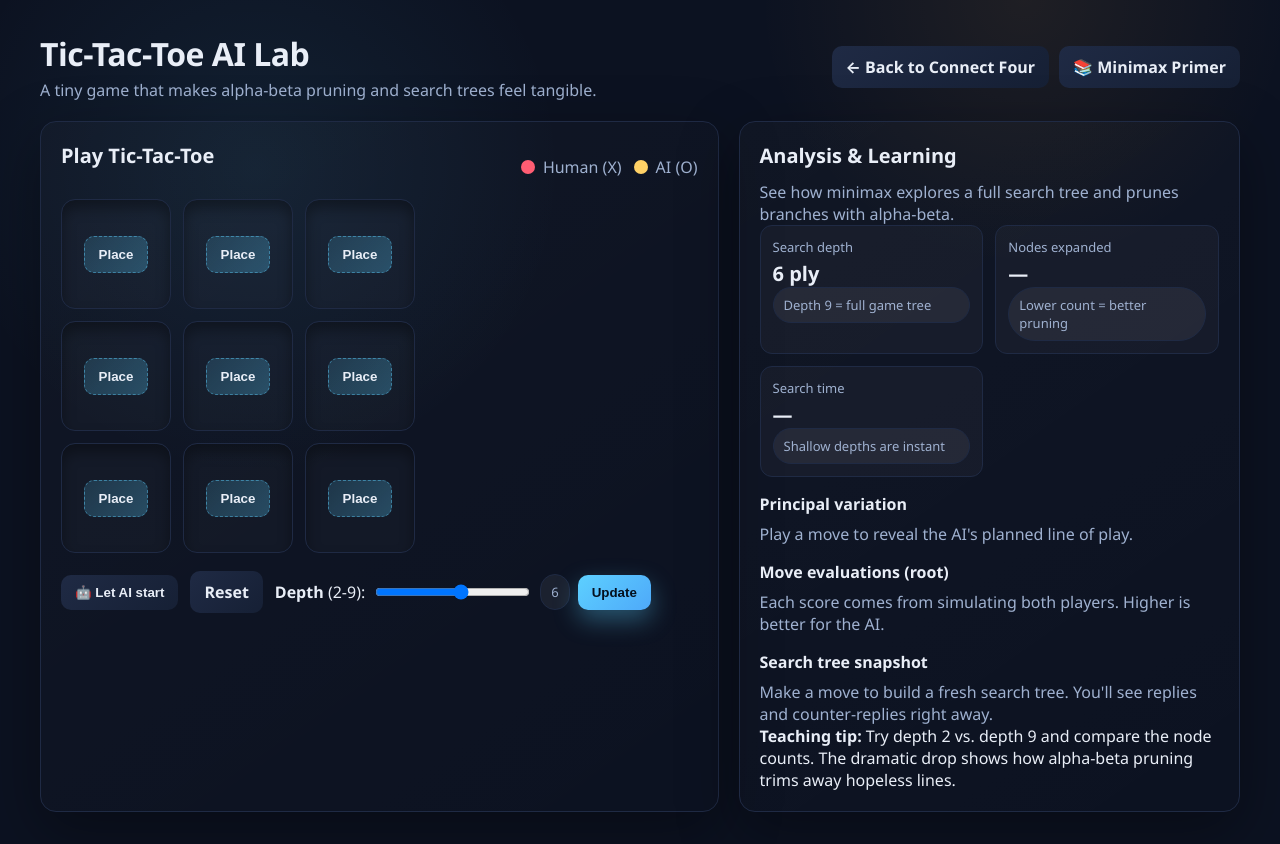
After one commit to omaralmansoori/connectfour, a Flask app: page /tictactoe in a window 1280 px wide. The commit adds this page. Run offline with Flask 2, Linux system fonts and the light colour scheme.

Commit message:
Add Tic-Tac-Toe minimax lab

```diff
--- a/connectfour/app.py
+++ b/connectfour/app.py
@@ -9,6 +9,7 @@ from flask import Flask, redirect, render_template, request, url_for
 from .ai import MinimaxAI, SearchDiagnostics
 from .board import Board, Player
 from .config import GameConfig
+from .tictactoe import TicTacToeBoard, evaluate_tictactoe
 
 logger = logging.getLogger(__name__)
 
@@ -27,6 +28,11 @@ def create_app(config: Optional[GameConfig] = None) -> Flask:
     app.config["ai"] = MinimaxAI(depth=cfg.ai_depth)
     app.config["last_diagnostics"] = None
     app.config["last_ai_move"] = None
+    app.config["ttt_board"] = TicTacToeBoard()
+    app.config["ttt_ai_depth"] = 6
+    app.config["ttt_ai"] = MinimaxAI(depth=6, evaluator=evaluate_tictactoe)
+    app.config["ttt_diagnostics"] = None
+    app.config["ttt_last_ai_move"] = None
 
     @app.route("/")
     def root() -> str:
@@ -143,6 +149,105 @@ def create_app(config: Optional[GameConfig] = None) -> Flask:
     def learn():
         return render_template("learn.html")
 
+    @app.route("/tictactoe", methods=["GET", "POST"])
+    def tictactoe():
+        board: TicTacToeBoard = app.config["ttt_board"]
+        ai: MinimaxAI = app.config["ttt_ai"]
+        last_diag: Optional[SearchDiagnostics] = app.config.get("ttt_diagnostics")
+
+        over, winner = board.game_over()
+        message = "Draw!" if over and winner is None else f"{winner.name} wins!" if winner else ""
+
+        if request.method == "POST":
+            action = request.form.get("action", "move")
+
+            if action == "set_depth":
+                try:
+                    new_depth = int(request.form.get("depth", ai.depth))
+                except ValueError:
+                    message = "Depth must be a number between 2 and 9"
+                else:
+                    new_depth = max(2, min(9, new_depth))
+                    app.config["ttt_ai_depth"] = new_depth
+                    app.config["ttt_ai"] = MinimaxAI(depth=new_depth, evaluator=evaluate_tictactoe)
+                    ai = app.config["ttt_ai"]
+                    app.config["ttt_diagnostics"] = None
+                    message = "Updated Tic-Tac-Toe depth. Max depth explores the full game tree."
+            elif action == "ai_start":
+                if not board.is_empty():
+                    message = "Game already in progress"
+                else:
+                    move, diagnostics = ai.choose_move(board, Player.AI)
+                    result_ai = board.drop_piece(move, Player.AI)
+                    if result_ai:
+                        app.config["ttt_last_ai_move"] = (result_ai.row, result_ai.col)
+                    app.config["ttt_diagnostics"] = diagnostics
+                    last_diag = diagnostics
+                    logger.info(
+                        "TicTacToe AI start move",
+                        extra={
+                            "move": move,
+                            "duration_s": diagnostics.duration_s,
+                            "depth": diagnostics.search_depth,
+                            "nodes": diagnostics.nodes_expanded,
+                        },
+                    )
+                    over, winner = board.game_over()
+                    if over:
+                        message = "Draw!" if winner is None else f"{winner.name} wins!"
+            elif not over:
+                try:
+                    move = int(request.form.get("move", ""))
+                except ValueError:
+                    message = "Invalid move"
+                else:
+                    result = board.drop_piece(move, Player.HUMAN)
+                    if result is None:
+                        message = "Cell already taken."
+                    else:
+                        app.config["ttt_last_ai_move"] = None
+                        over, winner = board.game_over()
+                        if not over:
+                            ai_move, diagnostics = ai.choose_move(board, Player.AI)
+                            result_ai = board.drop_piece(ai_move, Player.AI)
+                            if result_ai:
+                                app.config["ttt_last_ai_move"] = (result_ai.row, result_ai.col)
+                            app.config["ttt_diagnostics"] = diagnostics
+                            last_diag = diagnostics
+                            logger.info(
+                                "TicTacToe AI move",
+                                extra={
+                                    "move": ai_move,
+                                    "duration_s": diagnostics.duration_s,
+                                    "depth": diagnostics.search_depth,
+                                    "nodes": diagnostics.nodes_expanded,
+                                },
+                            )
+                            over, winner = board.game_over()
+                        else:
+                            app.config["ttt_diagnostics"] = None
+                        if over:
+                            message = "Draw!" if winner is None else f"{winner.name} wins!"
+
+        return render_template(
+            "tictactoe.html",
+            board=board.grid,
+            message=message,
+            game_over=over,
+            last_diag=last_diag,
+            ai_depth=app.config["ttt_ai_depth"],
+            last_ai_move=app.config.get("ttt_last_ai_move"),
+            size=board.rows,
+        )
+
+    @app.route("/tictactoe/reset")
+    def tictactoe_reset():
+        board: TicTacToeBoard = app.config["ttt_board"]
+        board.reset()
+        app.config["ttt_diagnostics"] = None
+        app.config["ttt_last_ai_move"] = None
+        return redirect(url_for("tictactoe"))
+
     @app.route("/reset")
     def reset():
         board: Board = app.config["board"]
--- a/connectfour/static/style.css
+++ b/connectfour/static/style.css
@@ -400,6 +400,97 @@ select, input[type=number], input[type=range] {
   gap: 10px;
 }
 
+/* Tic-Tac-Toe lab styles */
+.nav-buttons {
+  display: flex;
+  gap: 10px;
+  flex-wrap: wrap;
+}
+
+.ttt-grid {
+  display: grid;
+  grid-template-columns: repeat(3, 110px);
+  gap: 12px;
+  margin: 18px 0;
+}
+
+.ttt-cell {
+  height: 110px;
+  border-radius: 14px;
+  border: 1px solid var(--panel-border);
+  background: rgba(255,255,255,0.02);
+  display: grid;
+  place-items: center;
+  box-shadow: inset 0 8px 14px rgba(0,0,0,0.35);
+}
+
+.ttt-cell.last-move {
+  box-shadow: inset 0 8px 14px rgba(0,0,0,0.35), 0 0 14px rgba(255, 209, 102, 0.75);
+}
+
+.ttt-token {
+  font-size: 42px;
+  font-weight: 800;
+  color: var(--muted);
+}
+
+.ttt-token.human { color: var(--human); }
+.ttt-token.ai { color: var(--ai); }
+
+.ttt-move {
+  background: linear-gradient(135deg, rgba(93,208,255,0.16), rgba(93,208,255,0.28));
+  border: 1px dashed rgba(93,208,255,0.45);
+  color: var(--text);
+  padding: 10px 14px;
+  border-radius: 10px;
+  cursor: pointer;
+  font-weight: 700;
+}
+
+.depth-inline {
+  display: inline-flex;
+  align-items: center;
+  gap: 8px;
+  flex-wrap: wrap;
+}
+
+.list {
+  margin: 0;
+  padding-left: 18px;
+  color: var(--text);
+}
+
+.tree {
+  display: flex;
+  flex-direction: column;
+  gap: 10px;
+}
+
+.tree-node {
+  padding: 10px;
+  border-radius: 10px;
+  background: rgba(255,255,255,0.03);
+  border: 1px solid var(--panel-border);
+}
+
+.tree-node.depth {
+  background: rgba(255,179,71,0.05);
+  border-color: rgba(255,179,71,0.3);
+}
+
+.tree-label {
+  color: var(--text);
+  font-weight: 600;
+  font-size: 14px;
+}
+
+.tree-children {
+  margin-top: 8px;
+  display: grid;
+  grid-template-columns: repeat(auto-fit, minmax(220px, 1fr));
+  gap: 8px;
+}
+
 .legend-box {
   width: 24px;
   height: 24px;
--- a/connectfour/templates/learn.html
+++ b/connectfour/templates/learn.html
@@ -118,6 +118,7 @@
     <div class="nav-buttons">
       <a href="{{ url_for('play') }}" class="btn secondary">← Back to Game</a>
       <a href="{{ url_for('analysis') }}" class="btn secondary">🔍 View AI Analysis</a>
+      <a href="{{ url_for('tictactoe') }}" class="btn secondary">❌⭕ Explore Tic-Tac-Toe</a>
     </div>
 
     <div class="concept-section">
--- a/connectfour/templates/play.html
+++ b/connectfour/templates/play.html
@@ -56,6 +56,7 @@
           </form>
           <a href="{{ url_for('reset') }}" class="btn secondary">Reset</a>
           <a href="{{ url_for('analysis') }}" class="btn secondary">🔍 AI Analysis</a>
+          <a href="{{ url_for('tictactoe') }}" class="btn secondary">❌⭕ Tic-Tac-Toe Lab</a>
           <a href="{{ url_for('learn') }}" class="btn secondary">📚 Learn Minimax</a>
         </div>
         {% if game_over %}
--- /dev/null
+++ b/connectfour/templates/tictactoe.html
@@ -0,0 +1,165 @@
+<!doctype html>
+<html lang="en">
+<head>
+  <meta charset="utf-8" />
+  <meta name="viewport" content="width=device-width, initial-scale=1" />
+  <title>Tic-Tac-Toe AI Lab</title>
+  <link rel="stylesheet" href="{{ url_for('static', filename='style.css') }}" />
+</head>
+<body>
+  <div class="page">
+    <div class="top-bar">
+      <div>
+        <h1>Tic-Tac-Toe AI Lab</h1>
+        <p class="subtitle">A tiny game that makes alpha-beta pruning and search trees feel tangible.</p>
+      </div>
+      <div class="nav-buttons">
+        <a href="{{ url_for('play') }}" class="btn secondary">← Back to Connect Four</a>
+        <a href="{{ url_for('learn') }}" class="btn secondary">📚 Minimax Primer</a>
+      </div>
+    </div>
+
+    {% if message %}
+      <div class="status{% if game_over %} warning{% endif %}">{{ message }}</div>
+    {% endif %}
+
+    <div class="layout">
+      <div class="panel">
+        <div style="display:flex;justify-content:space-between;align-items:center;gap:12px;">
+          <h2>Play Tic-Tac-Toe</h2>
+          <div class="legend">
+            <span><span class="token" style="background:var(--human)"></span>Human (X)</span>
+            <span><span class="token" style="background:var(--ai)"></span>AI (O)</span>
+          </div>
+        </div>
+
+        <div class="ttt-grid">
+          {% for r in range(size) %}
+            {% for c in range(size) %}
+              {% set val = board[r][c] %}
+              {% set idx = r * size + c %}
+              {% set token = 'X' if val == 1 else 'O' if val == 2 else '·' %}
+              {% set cls = 'human' if val == 1 else 'ai' if val == 2 else '' %}
+              {% set highlight = '' %}
+              {% if last_ai_move and last_ai_move[0] == r and last_ai_move[1] == c %}
+                {% set highlight = ' last-move' %}
+              {% endif %}
+              <div class="ttt-cell{{ highlight }}">
+                {% if val == 0 and not game_over %}
+                  <form method="post">
+                    <input type="hidden" name="action" value="move" />
+                    <input type="hidden" name="move" value="{{ idx }}" />
+                    <button class="ttt-move" type="submit">Place</button>
+                  </form>
+                {% else %}
+                  <span class="ttt-token {{ cls }}">{{ token }}</span>
+                {% endif %}
+              </div>
+            {% endfor %}
+          {% endfor %}
+        </div>
+
+        <div class="controls">
+          <form method="post" style="display:inline;">
+            <input type="hidden" name="action" value="ai_start" />
+            <button class="btn secondary" type="submit">🤖 Let AI start</button>
+          </form>
+          <a href="{{ url_for('tictactoe_reset') }}" class="btn secondary">Reset</a>
+          <form method="post" class="depth-inline">
+            <input type="hidden" name="action" value="set_depth" />
+            <label for="depth"><strong>Depth</strong> (2-9):</label>
+            <input type="range" id="depth" name="depth" min="2" max="9" value="{{ ai_depth }}" oninput="depthValue.innerText=this.value" />
+            <span id="depthValue" class="pill">{{ ai_depth }}</span>
+            <button class="btn" type="submit">Update</button>
+          </form>
+        </div>
+
+        {% if game_over %}
+          <div class="status warning">Game over. Reset to replay or let the AI start a new tree.</div>
+        {% endif %}
+      </div>
+
+      <div class="panel">
+        <h2>Analysis & Learning</h2>
+        <p class="subtitle">See how minimax explores a full search tree and prunes branches with alpha-beta.</p>
+
+        <div class="insight-grid" style="margin-bottom:12px;">
+          <div class="stat">
+            <div class="label">Search depth</div>
+            <div class="value">{{ ai_depth }} ply</div>
+            <div class="pill">Depth 9 = full game tree</div>
+          </div>
+          <div class="stat">
+            <div class="label">Nodes expanded</div>
+            <div class="value">{{ last_diag.nodes_expanded if last_diag else '—' }}</div>
+            <div class="pill">Lower count = better pruning</div>
+          </div>
+          <div class="stat">
+            <div class="label">Search time</div>
+            <div class="value">{% if last_diag %}{{ '%.4f'|format(last_diag.duration_s) }}s{% else %}—{% endif %}</div>
+            <div class="pill">Shallow depths are instant</div>
+          </div>
+        </div>
+
+        <div class="concept-section">
+          <h3>Principal variation</h3>
+          {% if last_diag and last_diag.principal_variation %}
+            <div class="pv">
+              {% for step in last_diag.principal_variation %}
+                <span class="step">({{ (step // size) + 1 }}, {{ (step % size) + 1 }})</span>
+              {% endfor %}
+            </div>
+            <p class="subtitle">The sequence above is the AI's best line assuming perfect play.</p>
+          {% else %}
+            <p class="subtitle">Play a move to reveal the AI's planned line of play.</p>
+          {% endif %}
+        </div>
+
+        <div class="concept-section">
+          <h3>Move evaluations (root)</h3>
+          {% if last_diag and last_diag.evaluated_moves %}
+            <ul class="list">
+              {% for ev in last_diag.evaluated_moves %}
+                <li>Cell ({{ (ev.column // size) + 1 }}, {{ (ev.column % size) + 1 }}): <strong>{{ ev.score }}</strong></li>
+              {% endfor %}
+            </ul>
+          {% else %}
+            <p class="subtitle">Each score comes from simulating both players. Higher is better for the AI.</p>
+          {% endif %}
+        </div>
+
+        <div class="concept-section">
+          <h3>Search tree snapshot</h3>
+          {% if last_diag %}
+            <div class="tree">
+              {% for child in last_diag.search_tree.children[:5] %}
+                <div class="tree-node">
+                  <div class="tree-label">AI tries ({{ (child.column // size) + 1 }}, {{ (child.column % size) + 1 }}) → score {{ child.score }}</div>
+                  <div class="tree-children">
+                    {% for reply in child.children[:4] %}
+                      <div class="tree-node depth">
+                        <div class="tree-label">Human replies ({{ (reply.column // size) + 1 }}, {{ (reply.column % size) + 1 }}) → {{ reply.score }}</div>
+                      </div>
+                    {% else %}
+                      <div class="tree-label">Leaf node reached</div>
+                    {% endfor %}
+                  </div>
+                </div>
+              {% endfor %}
+            </div>
+            <p class="subtitle">Branches cut by alpha-beta are skipped entirely, reducing node count without changing the best move.</p>
+          {% else %}
+            <p class="subtitle">Make a move to build a fresh search tree. You'll see replies and counter-replies right away.</p>
+          {% endif %}
+        </div>
+
+        <div class="concept-section">
+          <div class="key-point">
+            <strong>Teaching tip:</strong> Try depth 2 vs. depth 9 and compare the node counts. The dramatic drop shows how alpha-beta pruning trims away hopeless lines.
+          </div>
+        </div>
+      </div>
+    </div>
+  </div>
+</body>
+</html>
```
Also changed, not shown: connectfour/ai.py (+11 -3 lines), connectfour/tictactoe.py (added, +119 -0 lines).
